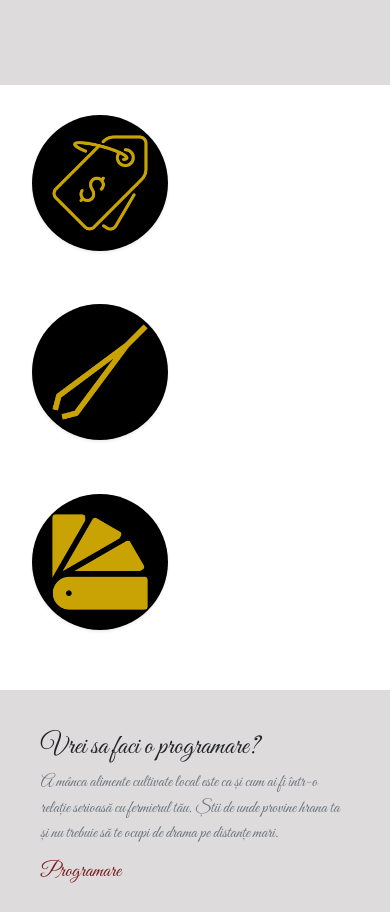
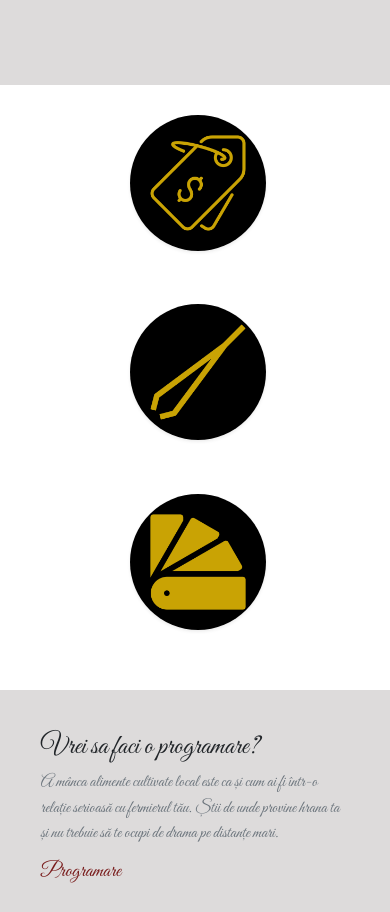
Before and after one commit to Portsquare350/Portsquare350.github.io, a plain HTML site: page index.html in a window 390 px wide. Shown: the part 1432-2344 px from the top of the page. Drawn offline with Linux system fonts and the light colour scheme.

Commit message:
Update style.css

```diff
--- a/css/style.css
+++ b/css/style.css
@@ -271,7 +271,7 @@ box-shadow: -50px 50px 50px rgba(0,0,0,.5);
 
 #card3{
 
-left:0%;
+
 }
 
 }
```
